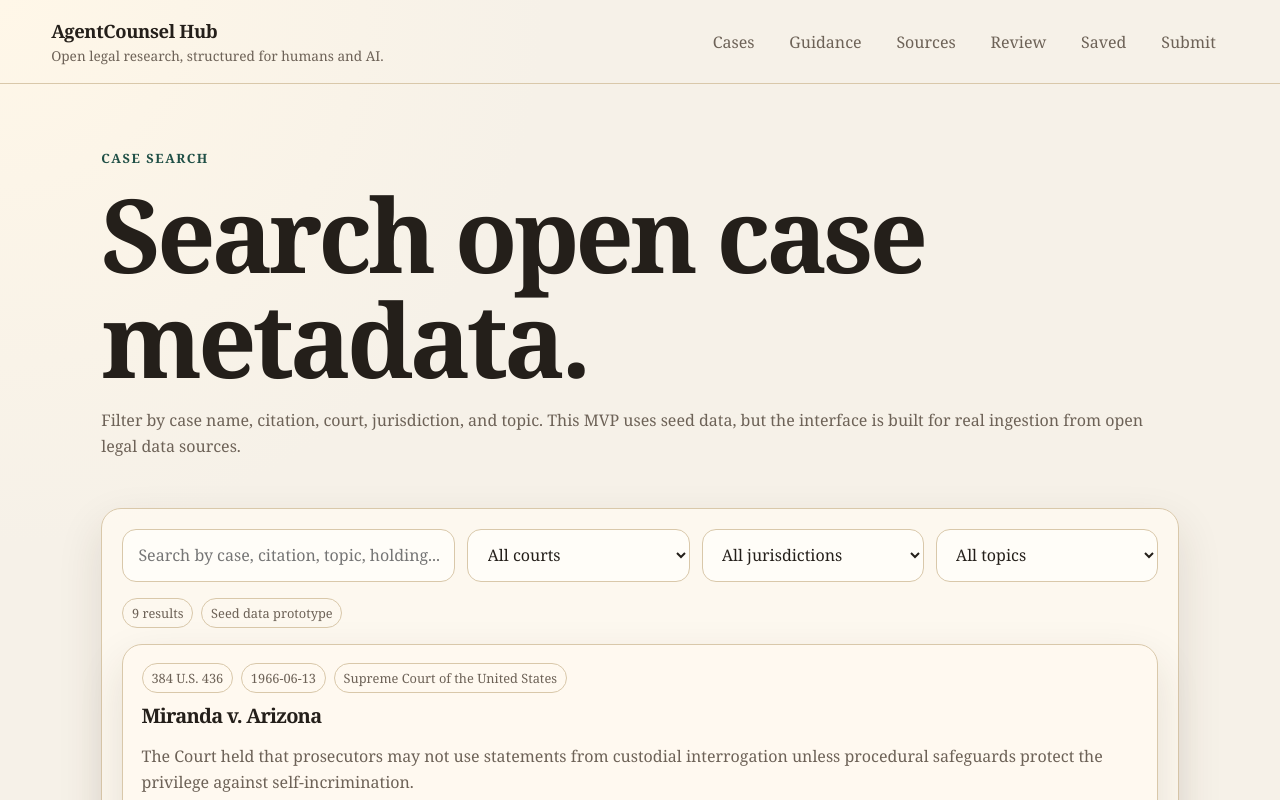
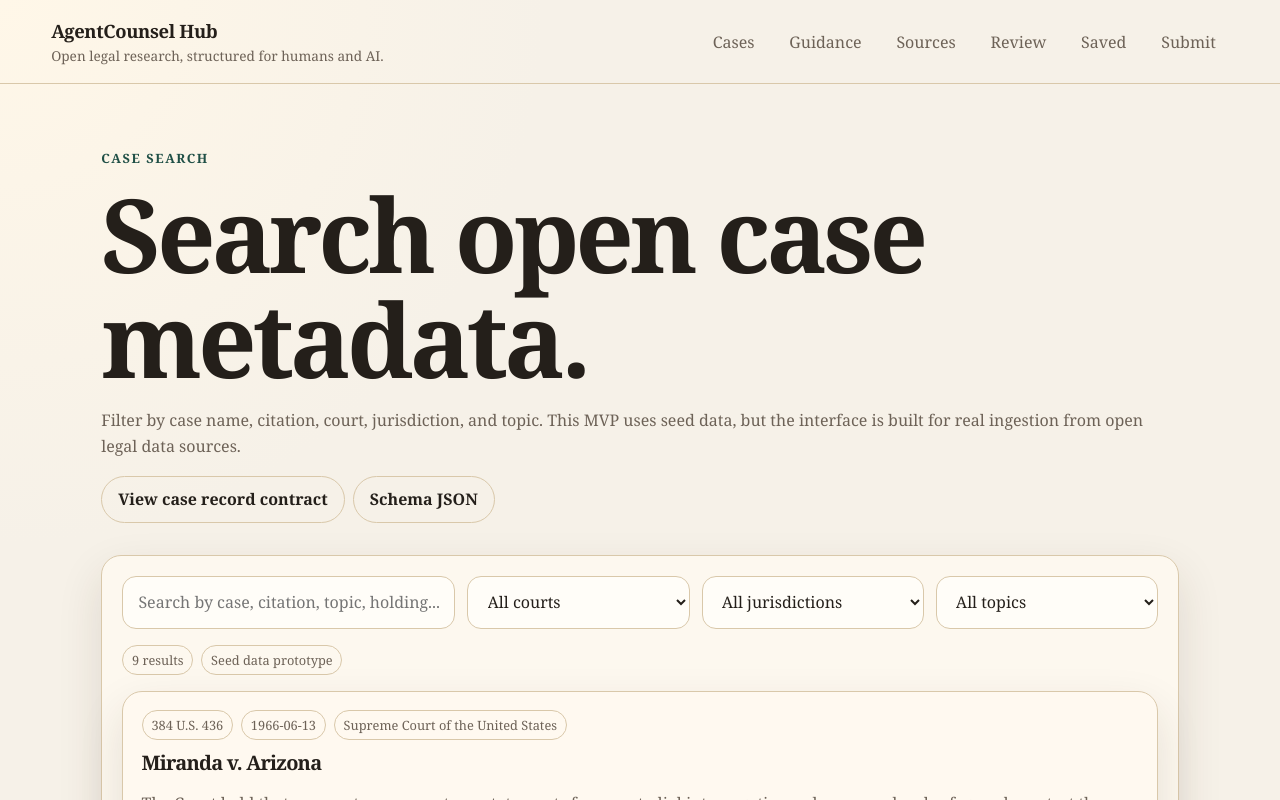
Before and after one commit to zgbrenner/agentcounselhub, a Next.js app in the folder apps/web/: page /cases in a window 1280 px wide. Shown: the top 800 px of the page. Built offline with nearby package versions, Linux system fonts and the light colour scheme.

Commit message:
Link cases page to case schema routes

```diff
--- a/apps/web/app/cases/page.tsx
+++ b/apps/web/app/cases/page.tsx
@@ -1,3 +1,4 @@
+import Link from "next/link";
 import { CaseSearch } from "@/components/CaseSearch";
 import { getAllCases, getAllCourts, getAllJurisdictions, getAllTopics } from "@/lib/data";
 
@@ -11,6 +12,10 @@ export default function CasesPage() {
           <p>
             Filter by case name, citation, court, jurisdiction, and topic. This MVP uses seed data, but the interface is built for real ingestion from open legal data sources.
           </p>
+          <div className="button-row">
+            <Link className="secondary-button" href="/cases/schema">View case record contract</Link>
+            <Link className="secondary-button" href="/api/cases/schema">Schema JSON</Link>
+          </div>
         </div>
       </section>
       <CaseSearch
```
